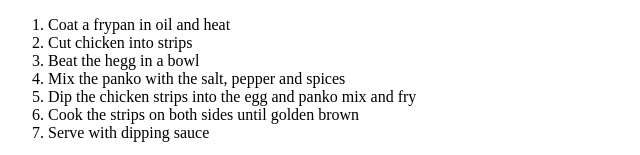
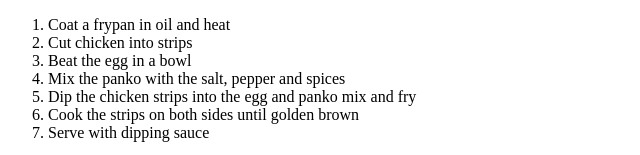
Before and after one commit to Jake-Face/odin-recipes, a plain HTML site: page recipes/chicken.html in a window 1280 px wide. Shown: the part 786-941 px from the top of the page, 0-640 px from the left. Drawn offline with Linux system fonts and the light colour scheme.

Commit message:
Fixed a minor spelling error

```diff
--- a/recipes/chicken.html
+++ b/recipes/chicken.html
@@ -30,7 +30,7 @@
     <ol>
         <li>Coat a frypan in oil and heat</li>
         <li>Cut chicken into strips</li>
-        <li>Beat the hegg in a bowl</li>
+        <li>Beat the egg in a bowl</li>
         <li>Mix the panko with the salt, pepper and spices</li>
         <li>Dip the chicken strips into the egg and panko mix and fry</li>
         <li>Cook the strips on both sides until golden brown</li>
```
